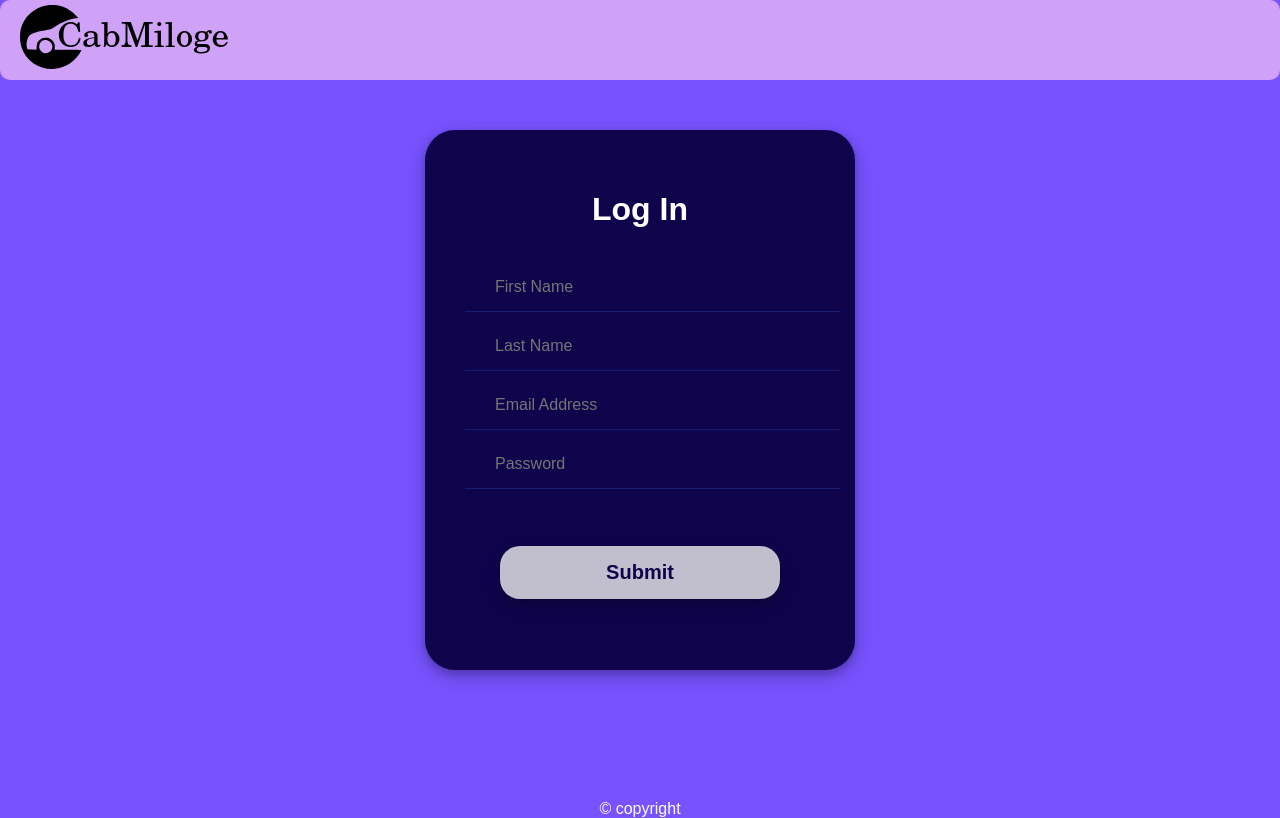
After one commit to himanshuyv/CabMiloge, a Flask app: template templates/SignUp.html in a window 1280 px wide. The commit adds this page. Run offline with Flask 3, Linux system fonts and the light colour scheme; the template is opened without the code that fills it, so the values that code supplies are empty.

Commit message:
added flask

```diff
--- /dev/null
+++ b/app.py
@@ -0,0 +1,38 @@
+from flask import Flask, render_template, request
+import sqlite3
+
+app = Flask(__name__)
+
+@app.route('/')
+def LogIn():
+    return render_template('LogIn.html')
+
+
+@app.route('/index')
+def index():
+    # conn = sqlite3.connect('cabmates.db')
+    # cursor = conn.cursor()
+    # try:
+    #     cursor.execute( '''
+    #                     SELECT * FROM Cabmate
+    #                     ''')
+    #     entry=cursor.fetchall()
+    #     conn.commit()
+    #     conn.close()
+
+    #     return render_template('test.html')
+    # except:
+    #     print('login failed')
+    #     return render_template('testlogin.html')
+    # return render_template('index.html',)
+    return render_template('index.html')
+
+@app.route('/SignUp')
+def SignUp():
+    return render_template('SignUp.html')
+
+
+
+
+if __name__ == '__main__':
+    app.run(debug=True)
--- a/style.css
+++ b/static/style.css
@@ -14,9 +14,9 @@ body {
     position: fixed;
     z-index: 100;
     background-color: #D0A2F7;
-    width: 97%;
+    width: 100%;
     color: black;
-    padding: 10px;
+    /* padding: 10px; */
     display: flex;
     justify-content: space-between;
     align-items: center;
@@ -36,6 +36,7 @@ body {
 
 .unselectable {
     user-select: none;
+    margin: 5px 20px;
 }
 
 .main-nav ul {
@@ -74,7 +75,7 @@ body {
 
 .card{
     min-height: 500px;
-    width: 97%;
+    width: 100%;
     background-color:#DCBFFF;
     border: solid;
     border-width: 0cap;
@@ -102,11 +103,11 @@ body {
     position: relative;
     top: 6rem;
     background-color: #D0A2F7;
-    width: 97%;
+    width: 100%;
     color: black;
-    padding: 10px;
+    /* padding: 10px; */
     display: flex;
-    justify-content: space-between;
+    justify-content: center;
     align-items: center;
     margin-top: 25px;
     border: solid;
--- /dev/null
+++ b/templates/SignUp.html
@@ -0,0 +1,157 @@
+<!DOCTYPE html>
+<html lang="en">
+<head>
+    <meta charset="UTF-8">
+    <meta name="viewport" content="width=device-width, initial-scale=1.0">
+    <link rel="stylesheet" href="/../static/style.css">
+    <link rel="preconnect" href="https://fonts.googleapis.com">
+    <link rel="preconnect" href="https://fonts.gstatic.com" crossorigin>
+    <link href="https://fonts.googleapis.com/css2?family=Roboto+Slab:wght@400&display=swap" rel="stylesheet">
+    <script src="/../static/script.js" defer></script>
+    <title>CabMiloge</title>
+</head>
+<style>
+body{
+    margin:0;
+    padding:0;
+    box-sizing:border-box;
+    font-family: 'Montserrat', sans-serif;
+    color:#fff;
+}
+
+h1{
+    font-weight:900
+}
+.container{
+    height:100vh;
+    display:flex;
+    justify-content:center;
+    align-items:center;
+    font-size: 16px;
+    flex-direction: column;
+}
+
+.box{
+    width:350px;
+    height:460px;
+    font-size:16px;
+    padding:40px 40px;
+    background-color: #0f044c;
+    box-shadow: 0 4px 8px 0 rgba(0,0,0,0.2),0 6px 20px 0 rgba(0,0,0,0.19);
+    border-radius: 30px;
+}
+
+.box h1{
+    text-align: center;
+}
+.user{
+    margin-top: 50px;
+}
+
+.fas{
+    position: absolute;
+}
+
+input{
+    width:90%;
+    margin-bottom:25px;
+    padding:0 30px 15px;
+    font-size:16px;
+    border:none;
+    border-bottom: 1px solid #141e75;
+    outline:none;
+    background-color: #0f044c;
+    color: #fff;
+}
+
+input:focus{
+    border-bottom: 1px solid #eeeeee;
+}
+
+.reset-password{
+    color:#ff7f50;
+    text-align:right;
+    margin-top:0px;
+    font-size:12px;
+}
+
+.login-btn{
+    margin-top:25px;
+    display:flex;
+    justify-content:center;
+    align-items:center;
+    flex-direction:column;
+}
+
+.btn{
+    display:block;
+    width:80%;
+    padding:15px;
+    background-color: #eeeeee;
+    color:#0f044c;
+    border:none;
+    border-radius:20px;
+    font-size:20px;
+    font-weight:600;
+    opacity:0.8;
+    box-shadow: 0 4px 8px 0 rgba(0,0,0,0.2),0 6px 20px 0 rgba(0,0,0,0.19);
+}
+
+.btn:hover{
+    opacity:1;
+}
+
+.signup span{
+    color:#7fb8e6;
+}
+
+.signup span::hover{
+    color:#3793df
+}
+
+a{
+    text-decoration: none;
+}
+</style>
+<body>
+    <div class="head-container">
+        <header class="main-header">
+            <div class="logo unselectable"><img src="/../static/logo.svg" alt="logo">
+            </div>
+            <div class="user-info">
+                <div class="profile-dropdown">
+                </div>
+            </div>
+        </header>
+    </div>
+    <div class="container">
+        <div class="box">
+        <h1>Log In</h1>
+        <div class="user">
+        <form action="/LogIn">
+            <i class="fas fa-user"></i>
+            <input type="text" name="fname" id="fname" placeholder="First Name">
+            <i class="fas fa-envelope"></i>
+            <input type="text" name="fname" id="lname" placeholder="Last Name">
+            <i class="fas fa-envelope"></i>
+            <input type="text" name="email" id="email" placeholder="Email Address">
+            <i class="fas fa-unlock-alt"></i>
+            <input type="password" name="password" id="password" placeholder="Password">
+            <i class="fas fa-unlock-alt"></i>
+
+            <div class="login-btn">
+              <button class="btn" value="Submit"> <a> Submit</a></button>
+            </div>
+        </form>
+            <!-- <input type="password" name="confirm-password" id="confirm-password" placeholder="Confirm Password"> -->
+          </div>
+        </div>
+    </div>
+
+    <div class="head-container">
+        <footer>
+            &copy; copyright
+        </footer>
+    </div>
+</body>
+</html>
```
Also changed, not shown: db.py (added, +88 -0 lines), t.py (added, +69 -0 lines), templates/LogIn.html (added, +155 -0 lines), templates/index.html (renamed from index.html, +4 -5 lines), templates/test.html (added, +29 -0 lines), templates/testlogin.html (added, +24 -0 lines), templates/testsignup.html (added, +26 -0 lines), cabmates.db (added), static/icon.svg (renamed from Images/icon.svg), static/logo.svg (renamed from Images/logo.svg), static/script.js (renamed from script.js).
